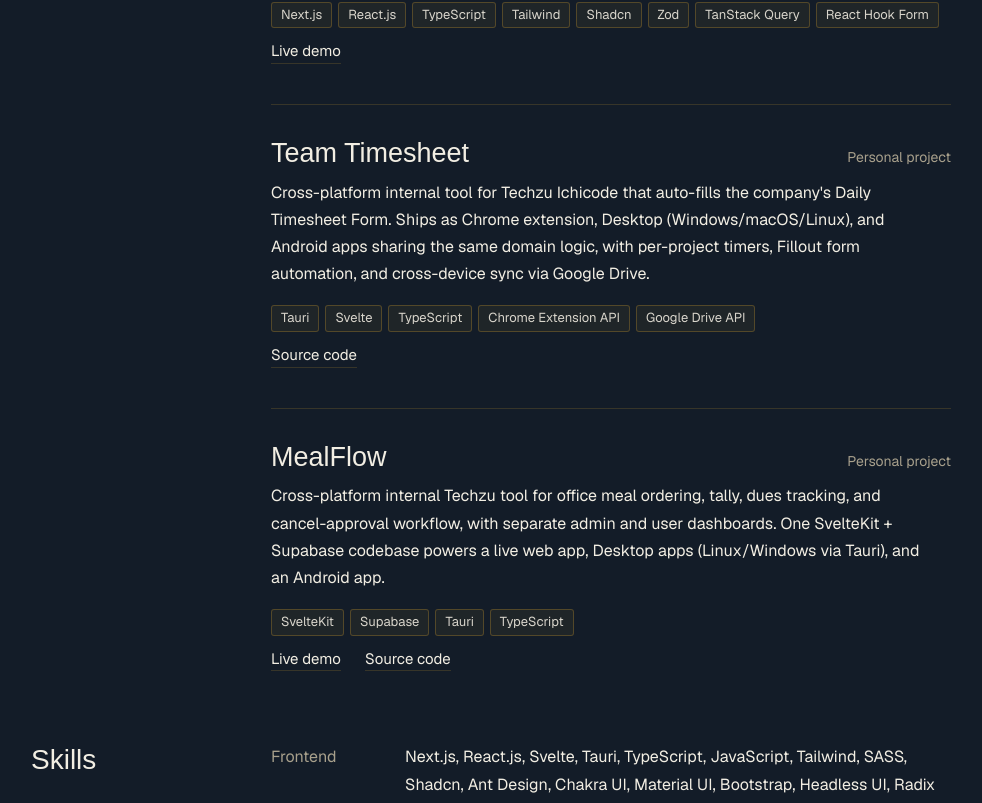
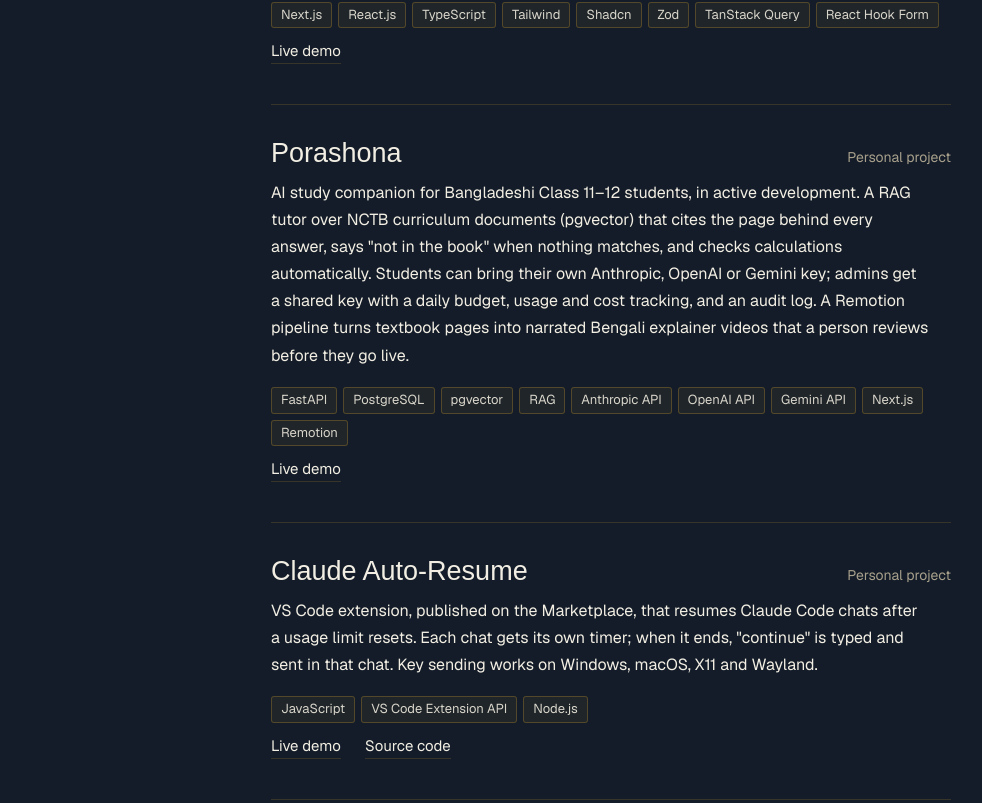
Before and after one commit to Srabon444/portfolio, a Next.js app: page /pro in a window 1280 px wide. Shown: the part 3572-4375 px from the top of the page, without its empty margins (149-1131 px from the left). Built offline with nearby package versions, Linux system fonts and the light colour scheme; a web font is replaced by a local one.

Commit message:
Show Porashona and the Auto-Resume VS Code extension in Projects and note the 20+ colleagues using the internal tools

```diff
--- a/src/data/portfolioData.ts
+++ b/src/data/portfolioData.ts
@@ -138,9 +138,31 @@
     hobby: false,
   },
   {
+    id: 5,
+    title: "Porashona",
+    description: "AI study companion for Bangladeshi Class 11–12 students, in active development. A RAG tutor over NCTB curriculum documents (pgvector) that cites the page behind every answer, says \"not in the book\" when nothing matches, and checks calculations automatically. Students can bring their own Anthropic, OpenAI or Gemini key; admins get a shared key with a daily budget, usage and cost tracking, and an audit log. A Remotion pipeline turns textbook pages into narrated Bengali explainer videos that a person reviews before they go live.",
+    technologies: ["FastAPI", "PostgreSQL", "pgvector", "RAG", "Anthropic API", "OpenAI API", "Gemini API", "Next.js", "Remotion"],
+    image: "/images/porashona.png",
+    demoLink: "https://youtu.be/xep1fDpQrZE",
+    codeLink: "",
+    work: false,
+    hobby: true,
+  },
+  {
+    id: 6,
+    title: "Claude Auto-Resume",
+    description: "VS Code extension, published on the Marketplace, that resumes Claude Code chats after a usage limit resets. Each chat gets its own timer; when it ends, \"continue\" is typed and sent in that chat. Key sending works on Windows, macOS, X11 and Wayland.",
+    technologies: ["JavaScript", "VS Code Extension API", "Node.js"],
+    image: "/images/claude-auto-resume.png",
+    demoLink: "https://marketplace.visualstudio.com/items?itemName=ashraful.claude-auto-resume",
+    codeLink: "https://github.com/Srabon444/claude-auto-resume",
+    work: false,
+    hobby: true,
+  },
+  {
     id: 3,
     title: "Team Timesheet",
-    description: "Cross-platform internal tool for Techzu Ichicode that auto-fills the company's Daily Timesheet Form. Ships as Chrome extension, Desktop (Windows/macOS/Linux), and Android apps sharing the same domain logic, with per-project timers, Fillout form automation, and cross-device sync via Google Drive.",
+    description: "Cross-platform internal tool for Techzu Ichicode, used by 20+ colleagues, that auto-fills the company's Daily Timesheet Form. Ships as Chrome extension, Desktop (Windows/macOS/Linux), and Android apps sharing the same domain logic, with per-project timers, Fillout form automation, and cross-device sync via Google Drive.",
     technologies: ["Tauri", "Svelte", "TypeScript", "Chrome Extension API", "Google Drive API"],
     image: "/images/timesheet-1.png",
     demoLink: "",
@@ -151,7 +173,7 @@
   {
     id: 4,
     title: "MealFlow",
-    description: "Cross-platform internal Techzu tool for office meal ordering, tally, dues tracking, and cancel-approval workflow, with separate admin and user dashboards. One SvelteKit + Supabase codebase powers a live web app, Desktop apps (Linux/Windows via Tauri), and an Android app.",
+    description: "Cross-platform internal Techzu tool, used by 20+ colleagues, for office meal ordering, tally, dues tracking, and cancel-approval workflow, with separate admin and user dashboards. One SvelteKit + Supabase codebase powers a live web app, Desktop apps (Linux/Windows via Tauri), and an Android app.",
     technologies: ["SvelteKit", "Supabase", "Tauri", "TypeScript"],
     image: "/images/mealflow-3.png",
     demoLink: "https://mealflow-zu.vercel.app/login",
```
Also changed, not shown: public/images/claude-auto-resume.png (added), public/images/porashona.png (added).
